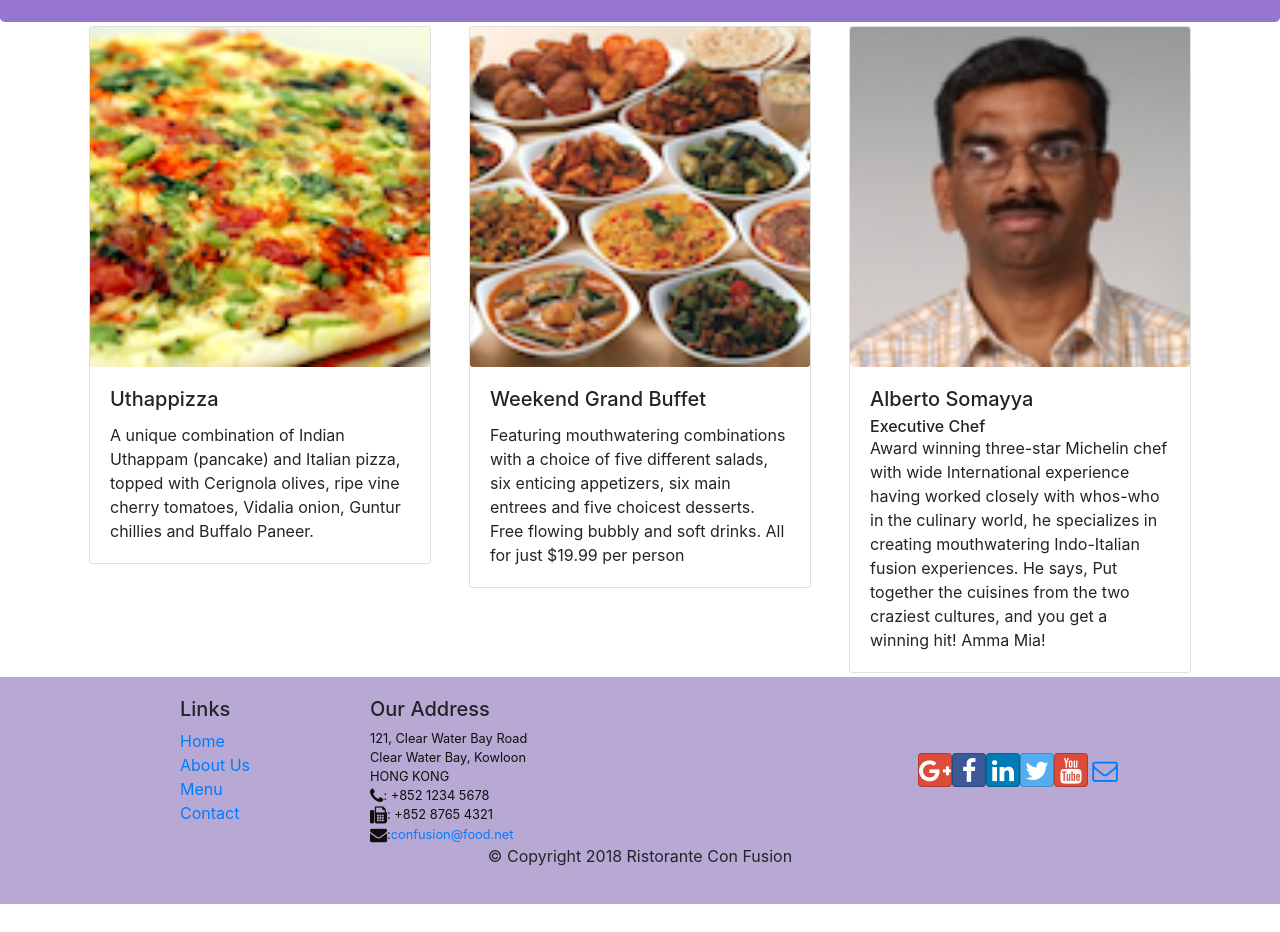
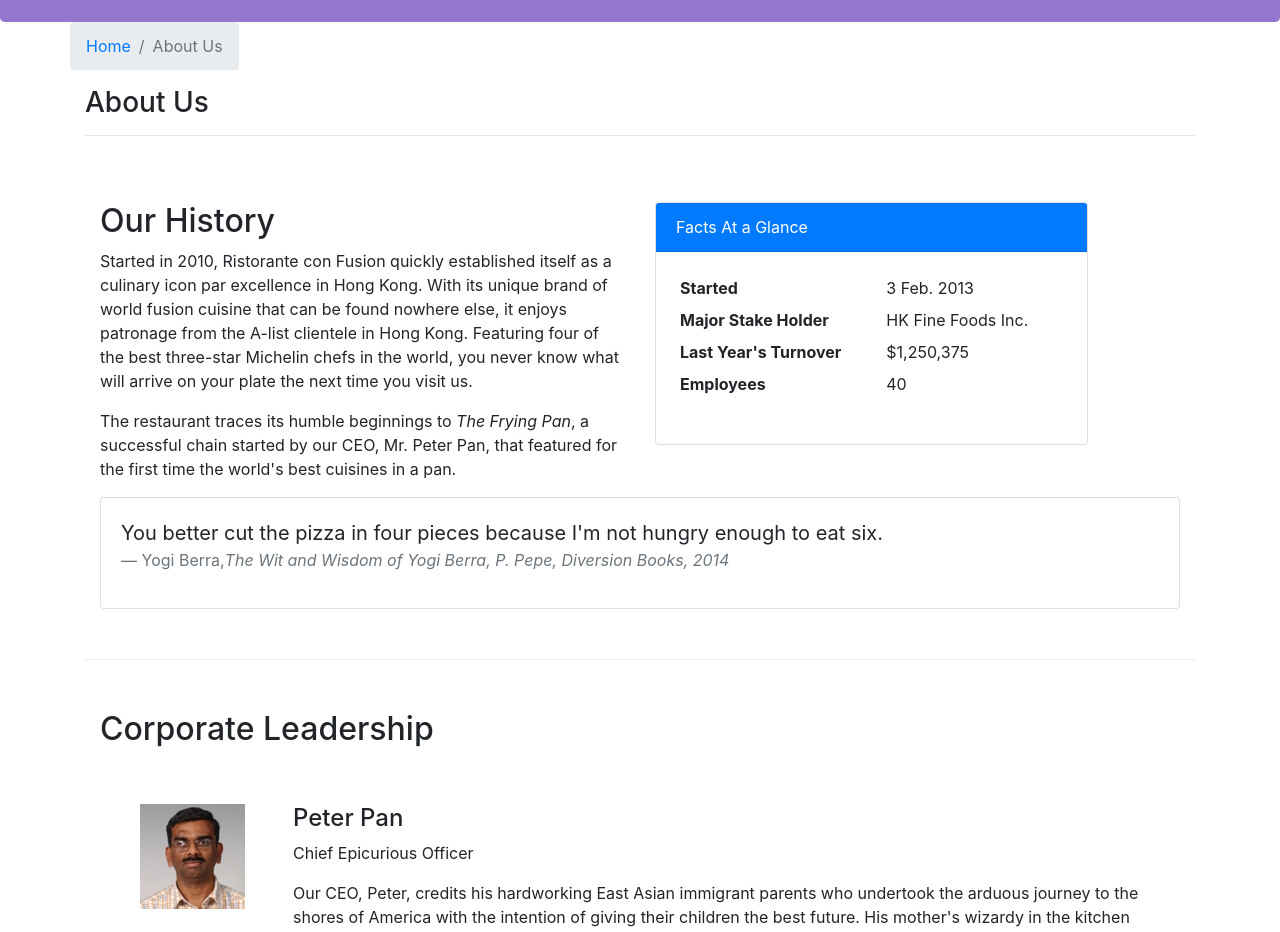
Before and after one commit to coderprasukj/ReactJS-Coursera, a React (Create React App) app: page /aboutus in a window 1280 px wide. Before the commit this address led to /home. Shown: the part 320-1252 px from the top of the page. Before the commit the page ends 1224 px from the top, so only its background shows below. Built offline with nearby package versions, Linux system fonts and the light colour scheme.

Commit message:
Assignment 2

```diff
--- /dev/null
+++ b/src/components/AboutComponent.js
@@ -0,0 +1,92 @@
+import React from 'react';
+import { Breadcrumb, BreadcrumbItem, Card, CardBody, CardHeader, Media } from 'reactstrap';
+import { Link } from 'react-router-dom';
+
+function About(props) {
+
+    function RenderLeader({ leader }) {
+    return (
+      <Media className="mt-5">
+        <Media left className="mr-5">
+          <Media object src={leader.image} alt={leader.name} />
+        </Media>
+        <Media body>
+          <Media heading>{leader.name}</Media>
+          <p>{leader.designation}</p>
+          {leader.description}
+        </Media>
+      </Media>
+    );
+  }
+
+    const leaders = props.leaders.map((leader) => {
+        return (
+            <RenderLeader key={leader.id} leader={leader} />
+        );
+    });
+
+    return(
+        <div className="container">
+            <div className="row">
+                <Breadcrumb>
+                    <BreadcrumbItem><Link to="/home">Home</Link></BreadcrumbItem>
+                    <BreadcrumbItem active>About Us</BreadcrumbItem>
+                </Breadcrumb>
+                <div className="col-12">
+                    <h3>About Us</h3>
+                    <hr />
+                </div>
+            </div>
+            <div className="row row-content">
+                <div className="col-12 col-md-6">
+                    <h2>Our History</h2>
+                    <p>Started in 2010, Ristorante con Fusion quickly established itself as a culinary icon par excellence in Hong Kong. With its unique brand of world fusion cuisine that can be found nowhere else, it enjoys patronage from the A-list clientele in Hong Kong.  Featuring four of the best three-star Michelin chefs in the world, you never know what will arrive on your plate the next time you visit us.</p>
+                    <p>The restaurant traces its humble beginnings to <em>The Frying Pan</em>, a successful chain started by our CEO, Mr. Peter Pan, that featured for the first time the world's best cuisines in a pan.</p>
+                </div>
+                <div className="col-12 col-md-5">
+                    <Card>
+                        <CardHeader className="bg-primary text-white">Facts At a Glance</CardHeader>
+                        <CardBody>
+                            <dl className="row p-1">
+                                <dt className="col-6">Started</dt>
+                                <dd className="col-6">3 Feb. 2013</dd>
+                                <dt className="col-6">Major Stake Holder</dt>
+                                <dd className="col-6">HK Fine Foods Inc.</dd>
+                                <dt className="col-6">Last Year's Turnover</dt>
+                                <dd className="col-6">$1,250,375</dd>
+                                <dt className="col-6">Employees</dt>
+                                <dd className="col-6">40</dd>
+                            </dl>
+                        </CardBody>
+                    </Card>
+                </div>
+                <div className="col-12">
+                    <Card>
+                        <CardBody className="bg-faded">
+                            <blockquote className="blockquote">
+                                <p className="mb-0">You better cut the pizza in four pieces because
+                                    I'm not hungry enough to eat six.</p>
+                                <footer className="blockquote-footer">Yogi Berra,
+                                <cite title="Source Title">The Wit and Wisdom of Yogi Berra,
+                                    P. Pepe, Diversion Books, 2014</cite>
+                                </footer>
+                            </blockquote>
+                        </CardBody>
+                    </Card>
+                </div>
+            </div>
+            <div className="row row-content">
+                <div className="col-12">
+                    <h2>Corporate Leadership</h2>
+                </div>
+                <div className="col-12">
+                    <Media list>
+                        {leaders}
+                    </Media>
+                </div>
+            </div>
+        </div>
+    );
+}
+
+export default About;
--- a/src/components/MainComponent.js
+++ b/src/components/MainComponent.js
@@ -1,15 +1,16 @@
 import React, { Component } from 'react';
 import Menu from './MenuComponent';
 import DishDetail from './DishdetailComponent';
+import Header from './HeaderComponent';
+import Contact from './ContactComponent';
+import Footer from './FooterComponent';
+import Home from './HomeComponent';
+import About from './AboutComponent';
+import {Switch, Route, Redirect} from 'react-router-dom';
 import { DISHES } from '../shared/dishes';
 import { COMMENTS } from '../shared/comments';
 import { LEADERS } from '../shared/leaders';
 import { PROMOTIONS } from '../shared/promotions';
-import Header from './HeaderComponent';
-import Contact from './ContactComponent';
-import Footer from './FooterComponent';
-import Home from './HomeComponent';
-import {Switch, Route, Redirect} from 'react-router-dom';
 
 class Main extends Component {
 
@@ -53,6 +54,7 @@
                     <Route exact path="/menu" component={() => <Menu dishes={this.state.dishes}/>}/>
                     <Route path="/menu/:dishId" component={DishWithId} />
                     <Route exact path="/contactus" component={Contact} />
+                    <Route exact path="/aboutus" component={() => <About leaders={this.state.leaders} />} />
                     <Redirect to="home" />
                 </Switch>
                 <Footer />
```
